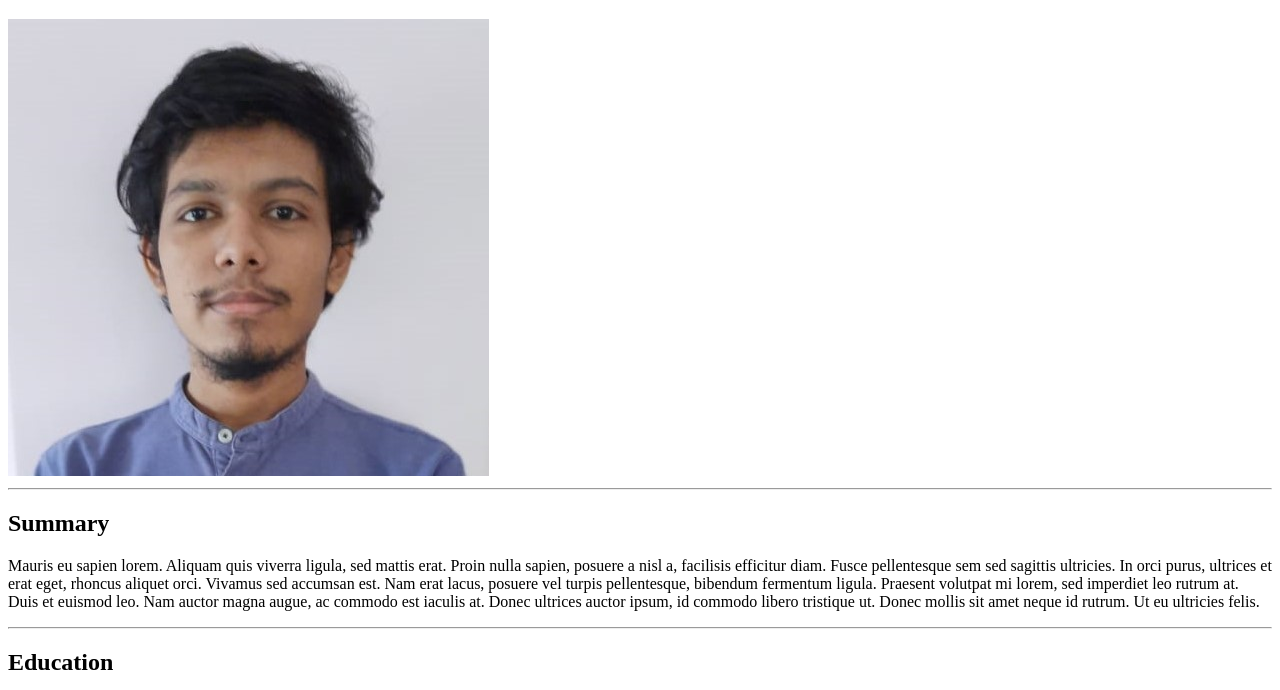
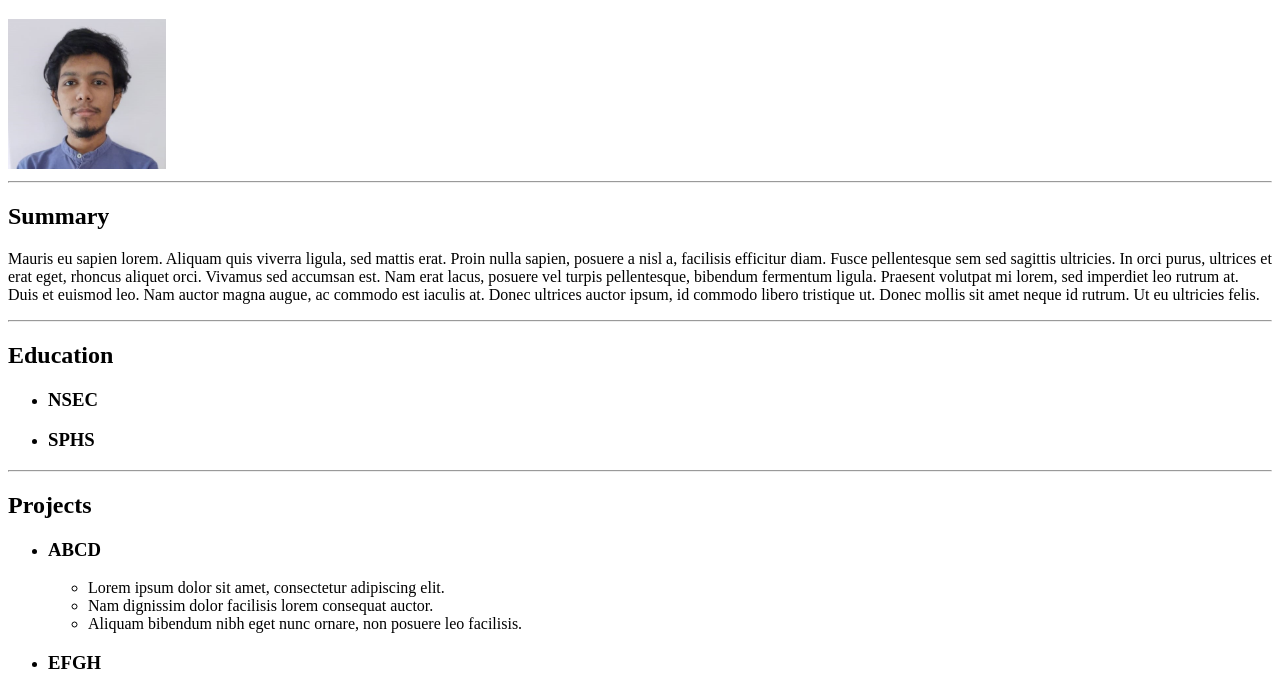
Before and after one commit to MitadruDatta/Online-Resume, a plain HTML site: page index.html in a window 1280 px wide. Shown: the part 61-751 px from the top of the page. Drawn offline with Linux system fonts and the light colour scheme.

Commit message:
Modified image size in index.html

```diff
--- a/index.html
+++ b/index.html
@@ -9,7 +9,7 @@
 
 <body>
     <h1>Mitadru Datta</h1>
-    <img src="./assets/images/Personal Photo.jpeg" alt="My Profile photo" />
+    <img src="./assets/images/Personal Photo.jpeg" alt="My Profile photo" height="150" />
     <hr />
 
     <h2>Summary</h2>
```
